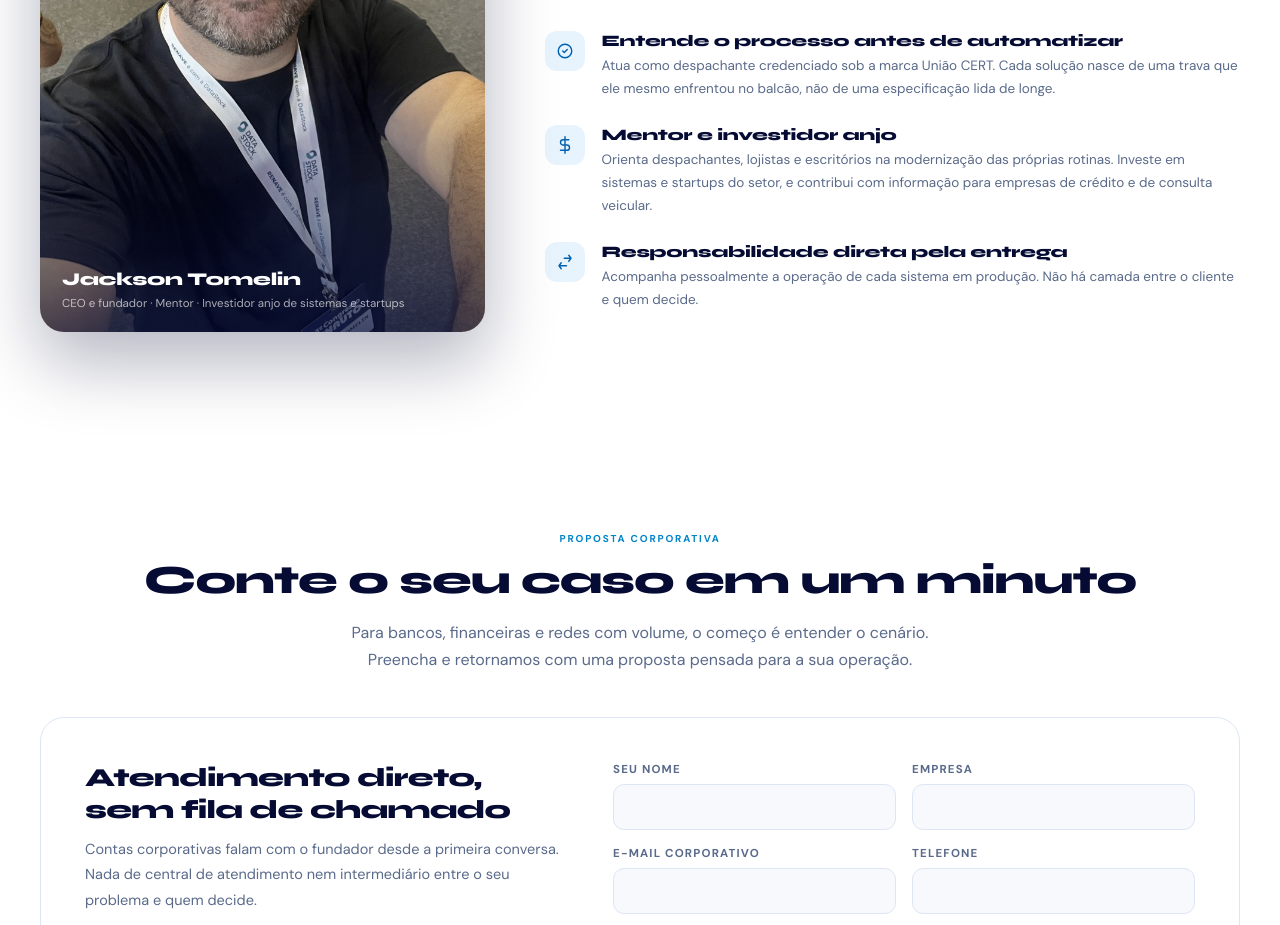
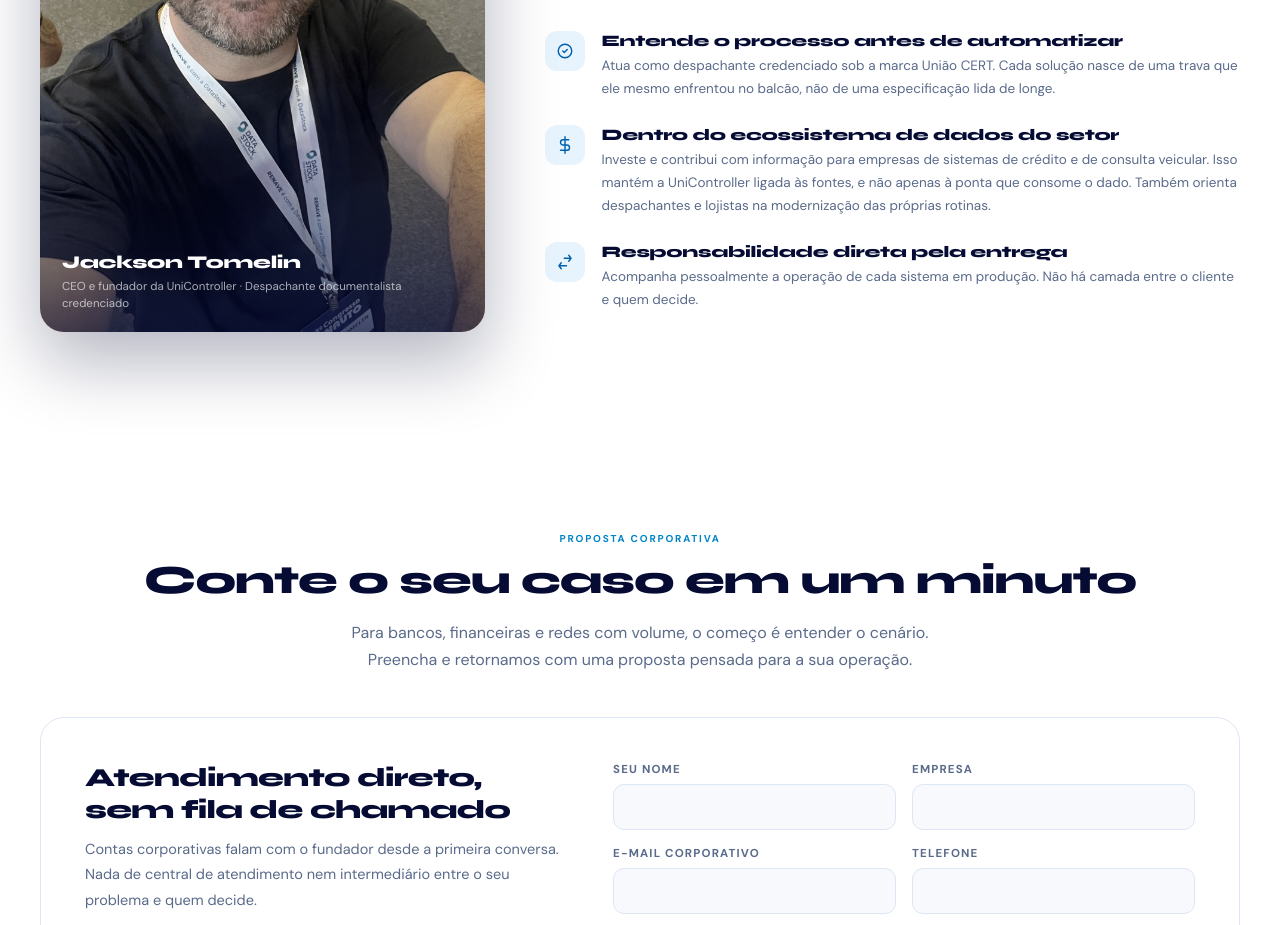
Before and after one commit to jacksontomelin/UniControllerpage, a plain HTML site: page index.html in a window 1280 px wide. Shown: the part 6070-6995 px from the top of the page. Drawn offline with Linux system fonts and the light colour scheme.

Commit message:
Reenquadra o bloco do fundador em torno do que interessa ao comprador

```diff
--- a/index.html
+++ b/index.html
@@ -720,7 +720,7 @@ footer{background:var(--navy);padding:64px 40px 32px;color:rgba(255,255,255,.5)}
         <img src="img/jackson-mentor.jpg" alt="Jackson Tomelin, CEO e fundador da UniController" width="760" height="950">
         <div class="f-cap">
           <div class="t">Jackson Tomelin</div>
-          <div class="s">CEO e fundador · Mentor · Investidor anjo de sistemas e startups</div>
+          <div class="s">CEO e fundador da UniController · Despachante documentalista credenciado</div>
         </div>
       </div>
       <div>
@@ -734,7 +734,7 @@ footer{background:var(--navy);padding:64px 40px 32px;color:rgba(255,255,255,.5)}
         </div>
         <div class="f-item rv">
           <div class="ic"><svg viewBox="0 0 24 24" stroke-linecap="round" stroke-linejoin="round"><path d="M12 1v22M17 5H9.5a3.5 3.5 0 0 0 0 7h5a3.5 3.5 0 0 1 0 7H6"/></svg></div>
-          <div><h4>Mentor e investidor anjo</h4><p>Orienta despachantes, lojistas e escritórios na modernização das próprias rotinas. Investe em sistemas e startups do setor, e contribui com informação para empresas de crédito e de consulta veicular.</p></div>
+          <div><h4>Dentro do ecossistema de dados do setor</h4><p>Investe e contribui com informação para empresas de sistemas de crédito e de consulta veicular. Isso mantém a UniController ligada às fontes, e não apenas à ponta que consome o dado. Também orienta despachantes e lojistas na modernização das próprias rotinas.</p></div>
         </div>
         <div class="f-item rv">
           <div class="ic"><svg viewBox="0 0 24 24" stroke-linecap="round" stroke-linejoin="round"><path d="M20 7h-9M14 17H5M17 3l3 4-3 4M7 13l-3 4 3 4"/></svg></div>
```
